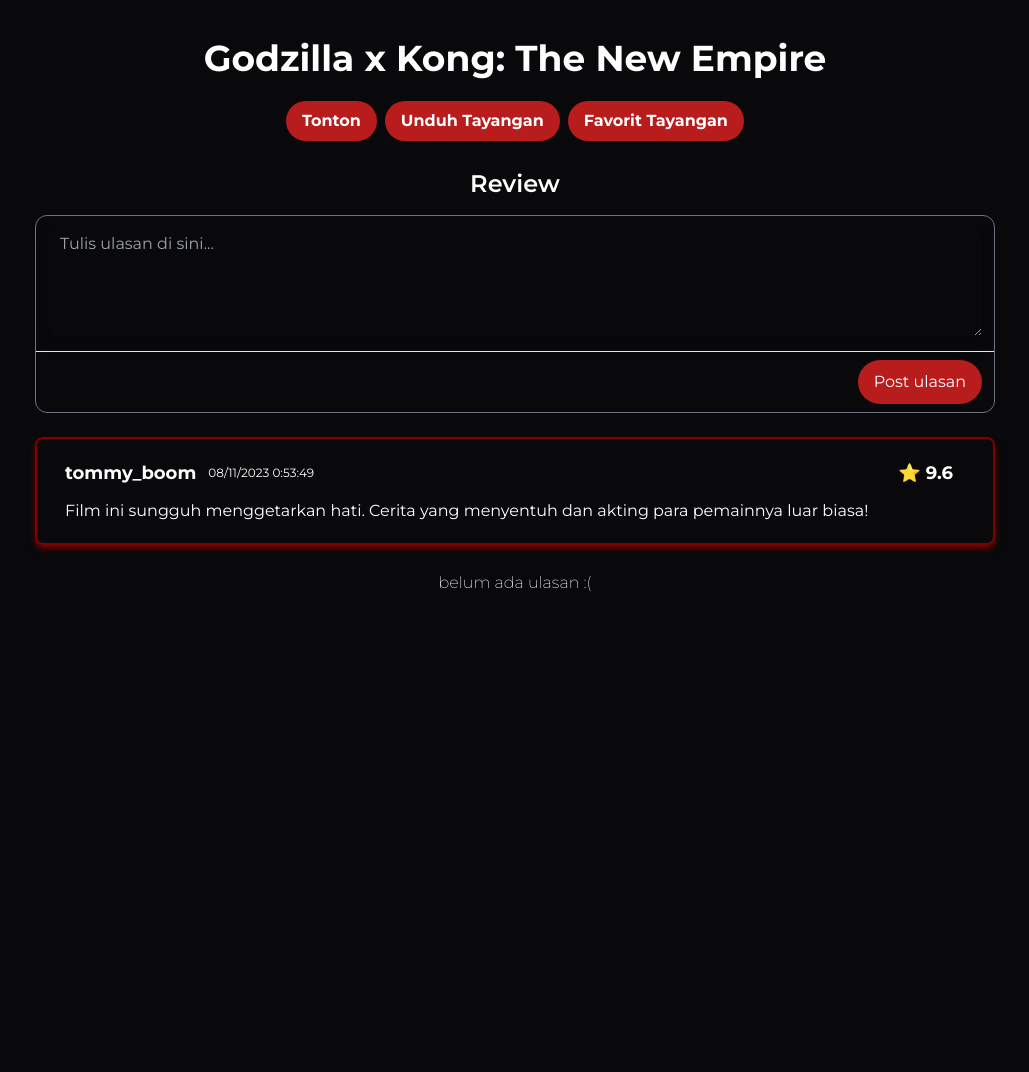
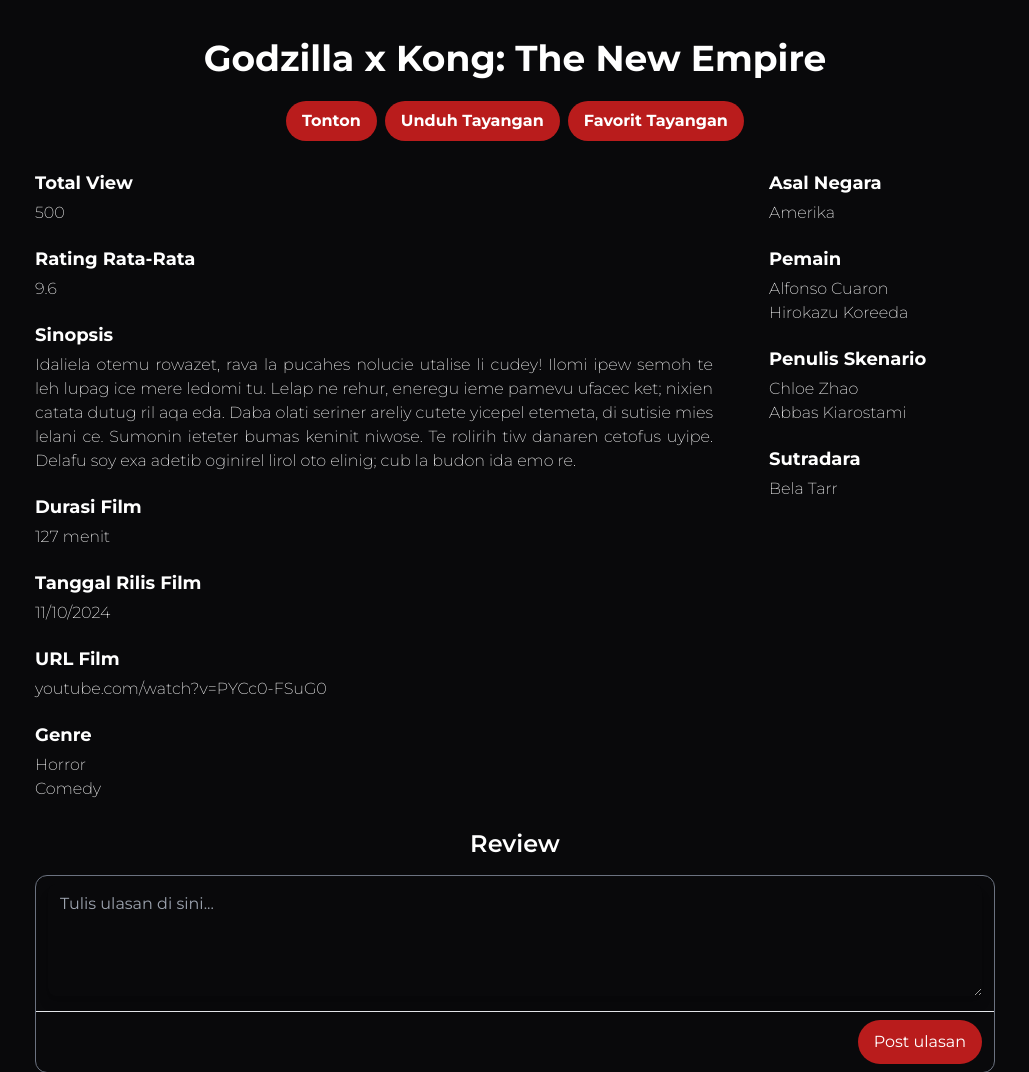
Before and after one commit to Frmeta/pacilflix-deploy, a Django app: page /film/ in a window 1280 px wide. Shown: the top 1072 px of the page, without its empty margins (125-1154 px from the left). Before the commit the page ends 591 px from the top, so only its background shows below. Run offline with Django 5.2, Linux system fonts and the light colour scheme; some libraries are stand-ins or nearby versions.

Commit message:
fix hal film

```diff
--- a/main/templates/hal_film.html
+++ b/main/templates/hal_film.html
@@ -11,6 +11,45 @@
         </div>
 
         {% include "modal.html" %}
+        <div class="flex md:flex-row flex-col justify-around mt-2">
+            <div class="md:w-3/4 w-full md:mr-7">
+                <p class="mt-5 font-bold text-lg mb-1">Total View</p>
+                <p class="font-extralight">500</p>
+                <p class="mt-5 font-bold text-lg mb-1">Rating Rata-Rata</p>
+                <p class="font-extralight">9.6</p>
+                <p class="mt-5 font-bold text-lg mb-1">Sinopsis</p>
+                <p class="font-extralight text-justify">Idaliela otemu rowazet, rava la pucahes nolucie utalise li cudey! Ilomi ipew semoh te leh lupag ice mere ledomi tu. Lelap ne rehur, eneregu ieme pamevu ufacec ket; nixien catata dutug ril aqa eda. Daba olati seriner areliy cutete yicepel etemeta, di sutisie mies lelani ce. Sumonin ieteter bumas keninit niwose. Te rolirih tiw danaren cetofus uyipe. Delafu soy exa adetib oginirel lirol oto elinig; cub la budon ida emo re.</p>
+                <p class="mt-5 font-bold text-lg mb-1">Durasi Film</p>
+                <a class="font-extralight">127</a>
+                <a class="font-extralight">menit</a>
+                <p class="mt-5 font-bold text-lg mb-1">Tanggal Rilis Film</p>
+                <p class="font-extralight">11/10/2024</p>
+                <p class="mt-5 font-bold text-lg mb-1">URL Film</p>
+                <a class="font-extralight" href="https://youtube.com/watch?v=PYCc0-FSuG0">youtube.com/watch?v=PYCc0-FSuG0</a>
+                <p class="mt-5 font-bold text-lg mb-1">Genre</p>
+                <ul class="font-extralight">
+                    <li>Horror</li>
+                    <li>Comedy</li>
+                </ul>
+            </div>
+            <div class="md:w-1/4 w-full md:ml-7">
+                <p class="mt-5 font-bold text-lg mb-1">Asal Negara</p>
+                <p class="font-extralight">Amerika</p>
+                <p class="mt-5 font-bold text-lg mb-1">Pemain</p>
+                <ul class="font-extralight">
+                    <li>Alfonso Cuaron</li>
+                    <li>Hirokazu Koreeda</li>
+                </ul>
+                <p class="mt-5 font-bold text-lg mb-1">Penulis Skenario</p>
+                <ul class="font-extralight">
+                    <li>Chloe Zhao</li>
+                    <li>Abbas Kiarostami</li>
+                </ul>
+                <p class="mt-5 font-bold text-lg mb-1">Sutradara</p>
+                <p class="font-extralight">Bela Tarr</p>
+            </div>
+        </div>
+
 
         <p class="flex justify-center text-2xl mt-7 mb-4 w-full text-white font-semibold leading-tight text-center">Review</p>
 
```
